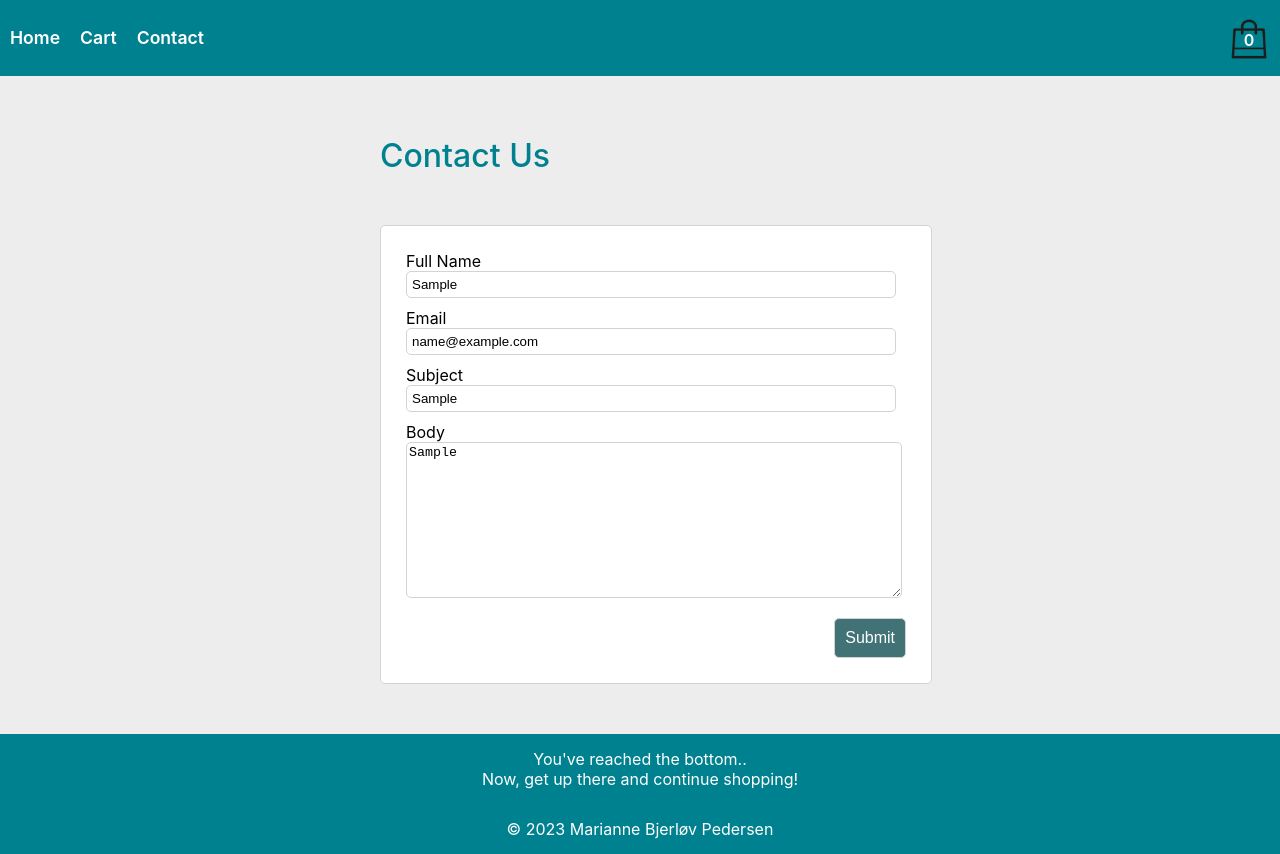
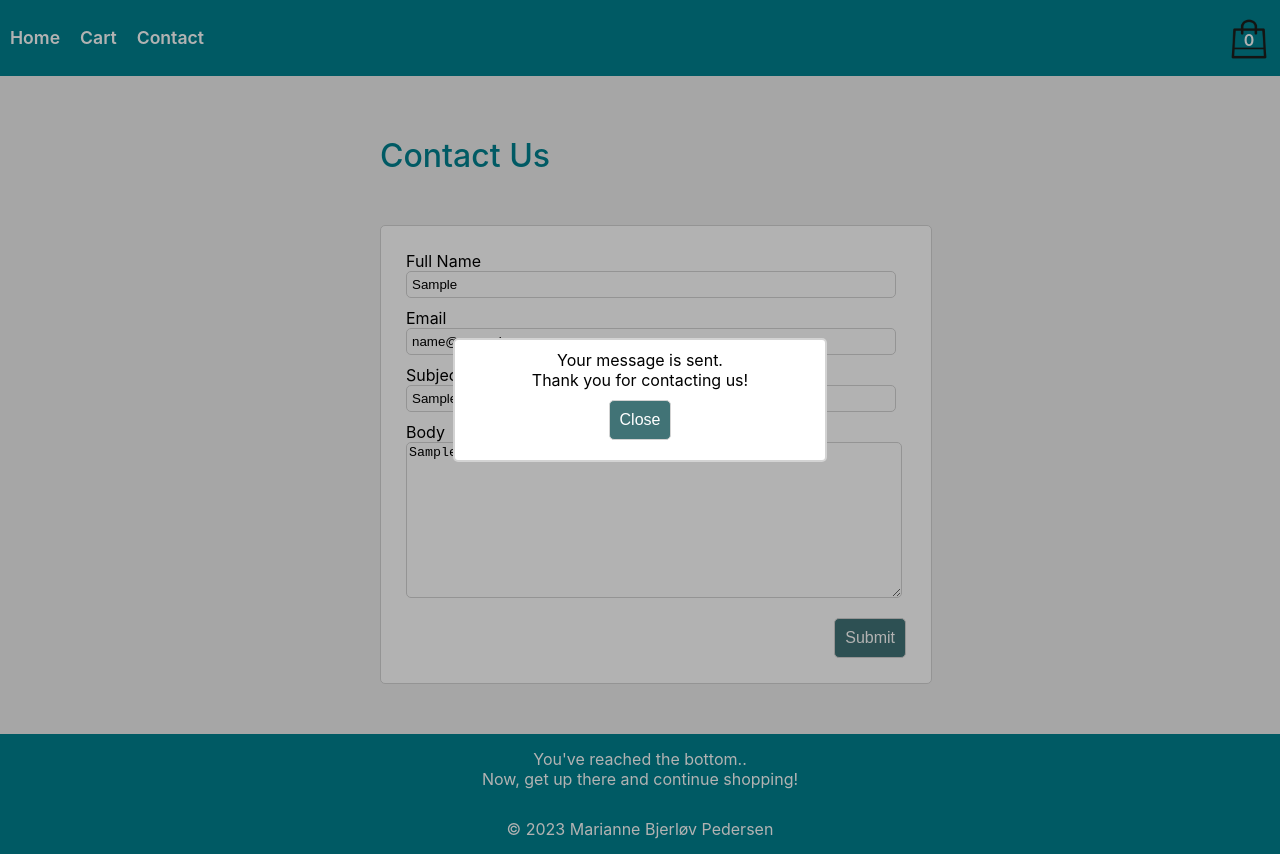
Before and after one commit to Mariannebp/JavaScript-Frameworks, a React (Create React App) app: page /pages/contact in a window 1280 px wide. Both pictures are taken after typing "Sample", "name@example.com", "Sample", "Sample" into the empty fields and a click on the button "Submit". Built offline with nearby package versions, Linux system fonts and the light colour scheme.

Commit message:
Added successmessage to contactform

```diff
--- a/src/components/form/contactForm.jsx
+++ b/src/components/form/contactForm.jsx
@@ -1,9 +1,10 @@
-import React, { useEffect } from "react";
+import React, { useEffect, useState } from "react";
 import { useForm } from 'react-hook-form';
 import { yupResolver } from '@hookform/resolvers/yup';
 import * as yup from 'yup';
 import BasicButton from "../styled/button";
 import * as f from "../../components/styled/form";
+import { createPortal } from "react-dom";
 
 const schema = yup
   .object({
@@ -39,12 +40,15 @@ function Form() {
     document.title = "The One | Contact";
   })
 
+  const [showModal, setShowModal] = useState(false);
+
   /**
    * Function that sets that console logs the information from form. The function is passed in as a parameter on handleSubmit.
    * @param {string} data - gets the information to be console logged.
    */
   function onSubmit(data) {
     console.log(data);
+    setShowModal(true);
   }
 
   return (
@@ -72,6 +76,14 @@ function Form() {
         </f.InputContainer>
         <BasicButton>Submit</BasicButton>
       </form>
+      {showModal && createPortal(
+        <f.FormModal >
+          <p>Your message is sent.</p>
+          <p>Thank you for contacting us!</p>
+          <BasicButton onClick={() => setShowModal(false)}>Close</BasicButton>
+        </f.FormModal>,
+        document.body
+      )}
     </f.FormBox>
   )
 }
--- a/src/components/styled/form/formContainer.jsx
+++ b/src/components/styled/form/formContainer.jsx
@@ -1,7 +1,6 @@
 import styled from "styled-components";
 
 export const FormContainer = styled.div`
-  /* text-align: center; */
   margin: 0 auto 50px auto;
   width: 520px;
 
--- /dev/null
+++ b/src/components/styled/form/formModal.jsx
@@ -0,0 +1,23 @@
+import styled from "styled-components";
+
+export const FormModal = styled.div`
+width: 350px;
+position: absolute;
+top: 50%;
+left: 50%;
+transform: translate(-50%, -50%);
+text-align: center;
+padding: 10px;
+background-color: var(--color-background);
+border: 2px solid var(--color-border);
+border-radius: 5px;
+box-shadow: 0 0 0 100vmax rgba(0,0,0,.3);
+
+@media (min-width: 351px) and (max-width: 700px) {
+    width: 300px;
+  }
+
+  @media (max-width: 350px) {
+    width: 210px;
+  }
+`;
--- a/src/components/styled/form/index.jsx
+++ b/src/components/styled/form/index.jsx
@@ -4,3 +4,4 @@ export { InputContainer } from "./formInputContainer";
 export { FormTextarea } from "./formTextarea";
 export { FormInput } from "./formInput";
 export { FormBox } from "./formBox";
+export { FormModal } from "./formModal"
```
